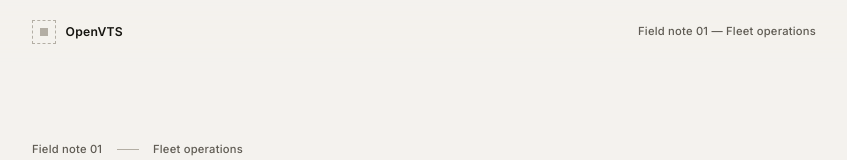
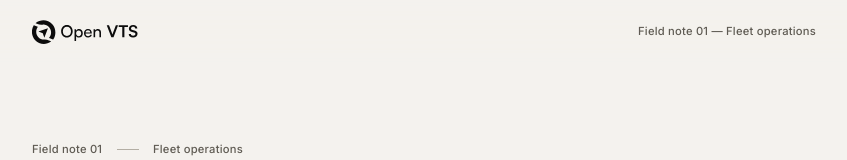
Before and after one commit to Hell1213/hell1213.github.io, a plain HTML site: page index.html in a window 1280 px wide. Shown: the top 160 px of the page, without its empty margins (216-1063 px from the left). Drawn offline with Linux system fonts and the light colour scheme.

Commit message:
Use official Open VTS logo in masthead, favicon, OG card, and 404

```diff
--- a/assets/style.css
+++ b/assets/style.css
@@ -104,25 +104,13 @@ button { font: inherit; color: inherit; }
 .site-head.is-scrolled { border-bottom-color: var(--line); }
 
 .brand {
-  display: inline-flex; align-items: center; gap: .6rem;
+  display: inline-flex; align-items: center;
   text-decoration: none;
 }
-/* Placeholder for the OpenVTS icon: swap the dashed square for the real mark. */
-.brand-mark {
-  position: relative;
-  width: 24px; height: 24px;
-  border: 1px dashed var(--line-strong);
-}
-.brand-mark::after {
-  content: "";
-  position: absolute; inset: 7px;
-  background: var(--line-strong);
-}
-.brand-name {
-  font-size: .76rem;
-  font-weight: 600;
-  letter-spacing: .02em;
-  color: var(--ink);
+.brand img {
+  display: block;
+  height: 24px;
+  width: auto;
 }
 .head-note {
   font-size: .7rem;
--- a/index.html
+++ b/index.html
@@ -59,8 +59,7 @@
 
 <header class="site-head" id="siteHead">
   <a class="brand" href="#top" aria-label="OpenVTS — back to top">
-    <span class="brand-mark" aria-hidden="true"></span>
-    <span class="brand-name">OpenVTS</span>
+    <img src="assets/img/openvts-logo-black.svg" alt="OpenVTS" width="448" height="101">
   </a>
   <span class="head-note">Field note 01 — Fleet operations</span>
 </header>
```
Also changed, not shown: 404.html (+2 -3 lines), assets/favicon.svg, assets/img/og.jpg, assets/img/openvts-logo-black.svg (added), 1 other file.
